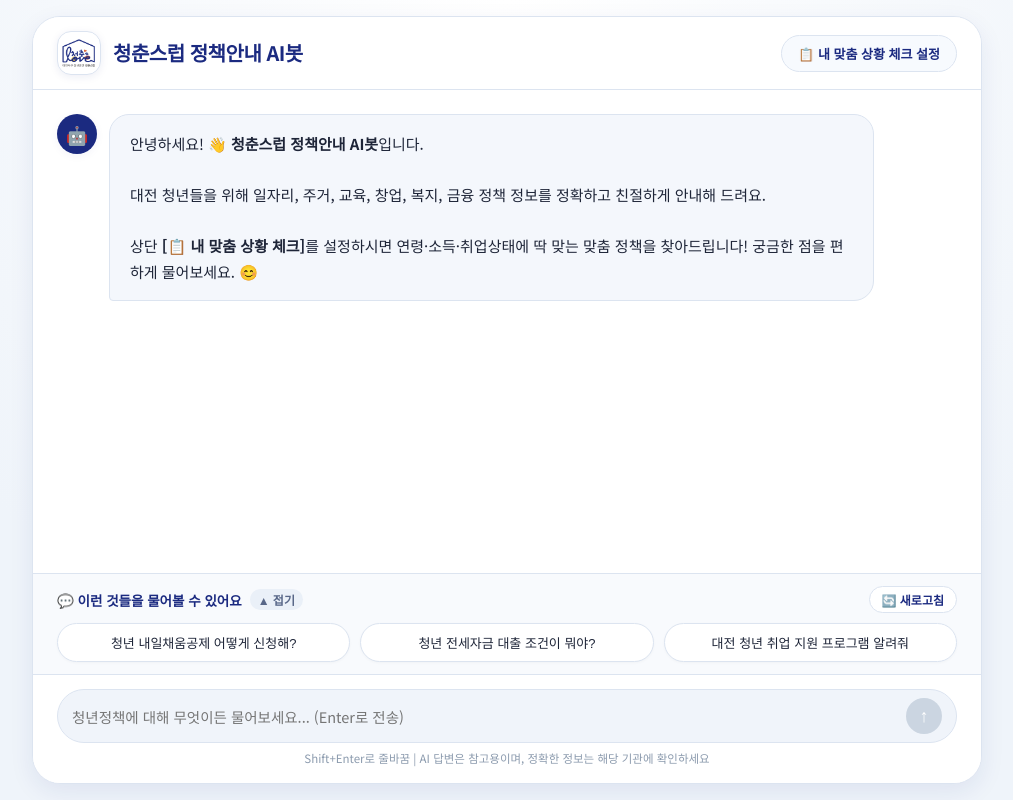
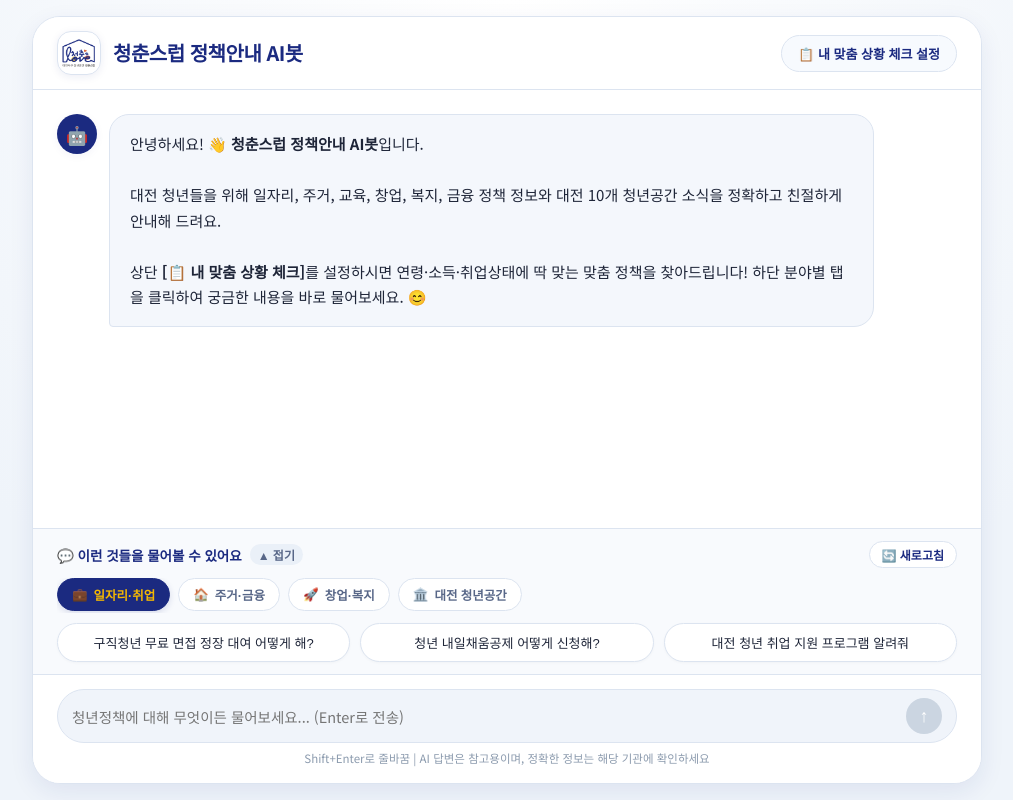
Before and after one commit to Kwonsehan/helproomz-bot, a Next.js app: page / in a window 1280 px wide. Shown: the whole page, without its empty margins (133-1146 px from the left). Built offline with nearby package versions, Linux system fonts and the light colour scheme.

Commit message:
Feat: implement 2-tier category tab recommendation questions (32 questions pool)

```diff
--- a/app/globals.css
+++ b/app/globals.css
@@ -427,7 +427,7 @@ html, body {
 }
 
 /* ============================================
-   [신규] AI 로딩 표시 (바운싱 점 ● ● ● 애니메이션)
+   AI 로딩 표시 (바운싱 점 ● ● ● 애니메이션)
    ============================================ */
 .ai-loading-container {
   display: flex;
@@ -582,7 +582,7 @@ html, body {
 }
 
 /* ============================================
-   추천 질문 3개 + 접기/펼치기 및 새로고침 탭
+   [신규] 분야별 2단계 추천 질문 탭 스타일
    ============================================ */
 .suggestions {
   padding: 12px 24px;
@@ -641,6 +641,50 @@ html, body {
   color: #ffffff;
 }
 
+.suggestions-content {
+  display: flex;
+  flex-direction: column;
+  gap: 10px;
+}
+
+/* 1단계: 분야 카테고리 탭 바 */
+.category-tab-bar {
+  display: flex;
+  gap: 8px;
+  overflow-x: auto;
+  padding-bottom: 2px;
+}
+
+.category-tab-btn {
+  display: flex;
+  align-items: center;
+  gap: 6px;
+  padding: 6px 14px;
+  border-radius: var(--radius-pill);
+  background: #ffffff;
+  border: 1px solid var(--border);
+  font-size: 12.5px;
+  font-weight: 600;
+  color: var(--text-secondary);
+  cursor: pointer;
+  white-space: nowrap;
+  transition: all 0.2s ease;
+}
+
+.category-tab-btn:hover {
+  border-color: var(--chungchun-blue);
+  color: var(--chungchun-blue);
+}
+
+.active-cat-tab {
+  background: var(--chungchun-blue) !important;
+  color: var(--chungchun-yellow) !important;
+  border-color: var(--chungchun-blue) !important;
+  font-weight: 800 !important;
+  box-shadow: 0 2px 6px rgba(27, 42, 128, 0.15);
+}
+
+/* 2단계: 세부 질문 3개 그리드 */
 .suggestions-grid-3 {
   display: grid;
   grid-template-columns: repeat(3, 1fr);
--- a/components/ChatWindow.tsx
+++ b/components/ChatWindow.tsx
@@ -2,35 +2,81 @@
 // ============================================
 // components/ChatWindow.tsx
 // 메인 채팅창 컴포넌트
-// - 헤더: 청춘스럽 실물 로고 이미지 + '청춘스럽 정책안내 AI봇'
-// - 추천 질문 탭 열고 닫기(토글) 기능
+// - 헤더: 청춘스럽 실물 로고 + '청춘스럽 정책안내 AI봇'
+// - 분야별 2단계 추천 질문 탭 (4개 분야 x 8개 질문 풀 = 총 32개 질문)
+// - 추천 질문 탭 열고 닫기(토글) 및 🔄 새로고침 기능
 // ============================================
 
 import { useState, useRef, useEffect, useCallback } from 'react';
 import { v4 as uuidv4 } from 'uuid';
-import Image from 'next/image';
 import MessageBubble, { Message } from './MessageBubble';
 import PolicyFilter, { UserSituationFilter } from './PolicyFilter';
 import { Policy } from '@/lib/supabase';
 
-// 모든 추천 질문 목록 (풀)
-const ALL_SUGGESTED_QUESTIONS = [
+// 분야별 대분류 정의
+export type CategoryTab = '일자리' | '주거금융' | '창업복지' | '청년공간';
+
+export interface CategoryTabInfo {
+  id: CategoryTab;
+  label: string;
+  icon: string;
+}
+
+export const CATEGORY_TABS: CategoryTabInfo[] = [
+  { id: '일자리', label: '일자리·취업', icon: '💼' },
+  { id: '주거금융', label: '주거·금융', icon: '🏠' },
+  { id: '창업복지', label: '창업·복지', icon: '🚀' },
+  { id: '청년공간', label: '대전 청년공간', icon: '🏛️' },
+];
+
+// 분야별 8개 세부 질문 풀 데이터베이스 (총 32개 질문)
+export const CATEGORY_QUESTION_POOLS: Record<CategoryTab, string[]> = {
+  '일자리': [
     '취업관련 홈페이지 알려줘',
     '대전 청년 취업 지원 프로그램 알려줘',
+    '구직청년 무료 면접 정장 대여 어떻게 해?',
     '청년 내일채움공제 어떻게 신청해?',
+    '청년 일경험 인턴 지원사업 신청 방법',
+    '청년인재DB 공공기관 스카우트 등록법',
+    '국민취업지원제도 구직촉진수당 자격 조건',
+    '잡알리오 공공기관 채용공고 보는 법',
+  ],
+  '주거금융': [
+    '대전 청년 월세 지원 금액이랑 기간 알려줘',
     '청년 전세자금 대출 조건이 뭐야?',
-  '청년도약계좌 가입하고 싶어',
-  '대전 창업 지원 뭐 있어?',
-  '청년 마음건강 상담 지원받고 싶어',
     '미래두배 청년통장 자격 조건이 뭐야?',
-  '대전 청년 월세 지원 금액이랑 기간 알려줘',
-  '구직청년 무료 면접 정장 대여 어떻게 해?',
-  '청년 주택 임차보증금 이자 지원 사업 안내해줘',
-];
+    '청년도약계좌 가입 조건 및 혜택 알려줘',
+    '청년 주택 임차보증금 이자 지원 사업 안내',
+    '대전 무주택 청년 주거 정책 추천해줘',
+    '대전 청년부부 결혼 장려금 신청 자격',
+    '대전 청년 학자금 대출 이자 지원 대상',
+  ],
+  '창업복지': [
+    '대전 창업 지원 및 보육 공간 알려줘',
+    '청년 소상공인 임차료 지원 사업 내용',
+    '대전 청년 마음건강 무료 심리상담 신청법',
+    '자립준비청년 자립수당 신청 자격',
+    '대전 청년 예술가 문화 오디션 지원',
+    '대전 청년 커뮤니티 동아리 지원사업',
+    '서구/유성구 청년 자격증 응시료 지원',
+    '대전 청년 소상공인 창업 컨설팅 지원',
+  ],
+  '청년공간': [
+    '대전 서구 청년공간 청춘스럽 위치와 프로그램',
+    '대전 공식 10개 청년공간 전체 리스트 알려줘',
+    '대전역 지하상가 청춘나들목 이용 방법',
+    '대덕구 청년벙커 밴드연습실/요가 교실 신청',
+    '둔산동 청춘너나들이 동아리 스터디룸 예약',
+    '대흥동 청춘다락 청년 예술 지원 안내',
+    '유성구청년지원센터 및 궁동 창업클러스터',
+    '동구동락 / 중구 청년모아 위치 및 혜택',
+  ],
+};
 
-// 초기 기본 3개 추천 질문 선택
-function getRandomThreeQuestions(): string[] {
-  const shuffled = [...ALL_SUGGESTED_QUESTIONS].sort(() => 0.5 - Math.random());
+// 특정 분야 질문 8개 중 3개를 랜덤 선택하는 함수
+function getRandomThreeForCategory(cat: CategoryTab): string[] {
+  const pool = CATEGORY_QUESTION_POOLS[cat];
+  const shuffled = [...pool].sort(() => 0.5 - Math.random());
   return shuffled.slice(0, 3);
 }
 
@@ -54,7 +100,7 @@ export default function ChatWindow() {
     {
       id: uuidv4(),
       role: 'assistant',
-      content: `안녕하세요! 👋 **청춘스럽 정책안내 AI봇**입니다.\n\n대전 청년들을 위해 일자리, 주거, 교육, 창업, 복지, 금융 정책 정보를 정확하고 친절하게 안내해 드려요.\n\n상단 **[📋 내 맞춤 상황 체크]**를 설정하시면 연령·소득·취업상태에 딱 맞는 맞춤 정책을 찾아드립니다! 궁금한 점을 편하게 물어보세요. 😊`,
+      content: `안녕하세요! 👋 **청춘스럽 정책안내 AI봇**입니다.\n\n대전 청년들을 위해 일자리, 주거, 교육, 창업, 복지, 금융 정책 정보와 대전 10개 청년공간 소식을 정확하고 친절하게 안내해 드려요.\n\n상단 **[📋 내 맞춤 상황 체크]**를 설정하시면 연령·소득·취업상태에 딱 맞는 맞춤 정책을 찾아드립니다! 하단 분야별 탭을 클릭하여 궁금한 내용을 바로 물어보세요. 😊`,
     },
   ]);
 
@@ -66,21 +112,25 @@ export default function ChatWindow() {
   const [filter, setFilter] = useState<UserSituationFilter>(initialFilter);
   // 필터 패널 열림 여부
   const [isFilterOpen, setIsFilterOpen] = useState(false);
-  // 3개 랜덤 추천 질문 상태
+
+  // 분야별 탭 선택 상태 (기본값: '일자리')
+  const [activeCategoryTab, setActiveCategoryTab] = useState<CategoryTab>('일자리');
+  // 현재 분야의 랜덤 3개 추천 질문
   const [suggestedQuestions, setSuggestedQuestions] = useState<string[]>([]);
   // 추천 질문 탭 열림/닫힘(접기) 상태 (기본값: 열림)
   const [isSuggestionsOpen, setIsSuggestionsOpen] = useState(true);
+
   // 세션 ID
   const [sessionId] = useState(() => uuidv4());
 
-  // 마운트 시 3개 질문 랜덤 세팅
+  // 분야 탭 변경 또는 마운트 시 질문 3개 추출
   useEffect(() => {
-    setSuggestedQuestions(getRandomThreeQuestions());
-  }, []);
+    setSuggestedQuestions(getRandomThreeForCategory(activeCategoryTab));
+  }, [activeCategoryTab]);
 
-  // 새로고침 클릭 시 질문 3개 랜덤 변경
+  // 해당 분야 안에서 질문 3개 새로고침
   const handleRefreshQuestions = () => {
-    setSuggestedQuestions(getRandomThreeQuestions());
+    setSuggestedQuestions(getRandomThreeForCategory(activeCategoryTab));
   };
 
   // 스크롤 및 입력창 레프
@@ -207,7 +257,7 @@ export default function ChatWindow() {
 
   return (
     <div className="chat-container">
-      {/* ========== 헤더 (실물 로고 이미지 + 청춘스럽 정책안내 AI봇) ========== */}
+      {/* ========== 헤더 (실물 로고 + 청춘스럽 정책안내 AI봇) ========== */}
       <header className="chat-header">
         <div className="header-left">
           <div className="header-title-group">
@@ -248,7 +298,7 @@ export default function ChatWindow() {
         <div ref={bottomRef} />
       </main>
 
-      {/* ========== 추천 질문 3개 + 접기/펼치기 및 새로고침 탭 ========== */}
+      {/* ========== 분야별 2단계 추천 질문 탭 ========== */}
       <div className="suggestions">
         <div className="suggestions-header">
           <button
@@ -265,15 +315,32 @@ export default function ChatWindow() {
               type="button"
               className="refresh-btn"
               onClick={handleRefreshQuestions}
-              title="새로운 질문 추천받기"
+              title="현재 분야 질문 새로고침"
             >
               🔄 새로고침
             </button>
           )}
         </div>
 
-        {/* 접기/펼치기 애니메이션 토글 */}
+        {/* 접기/펼치기 토글 콘텐츠 */}
         {isSuggestionsOpen && (
+          <div className="suggestions-content">
+            {/* 1단계: 분야별 카테고리 탭 (4개 선택) */}
+            <div className="category-tab-bar">
+              {CATEGORY_TABS.map(tab => (
+                <button
+                  key={tab.id}
+                  type="button"
+                  onClick={() => setActiveCategoryTab(tab.id)}
+                  className={`category-tab-btn ${activeCategoryTab === tab.id ? 'active-cat-tab' : ''}`}
+                >
+                  <span>{tab.icon}</span>
+                  <span>{tab.label}</span>
+                </button>
+              ))}
+            </div>
+
+            {/* 2단계: 선택된 분야의 3개 세부 질문 칩 */}
             <div className="suggestions-grid-3">
               {suggestedQuestions.map((q) => (
                 <button
@@ -284,6 +351,7 @@ export default function ChatWindow() {
                   {q}
                 </button>
               ))}
+            </div>
           </div>
         )}
       </div>
```
Lines whose indentation alone changed are shown as unchanged.
